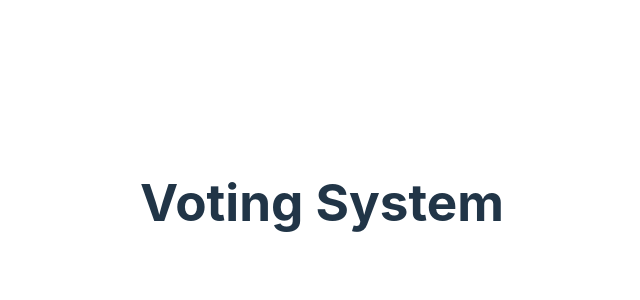
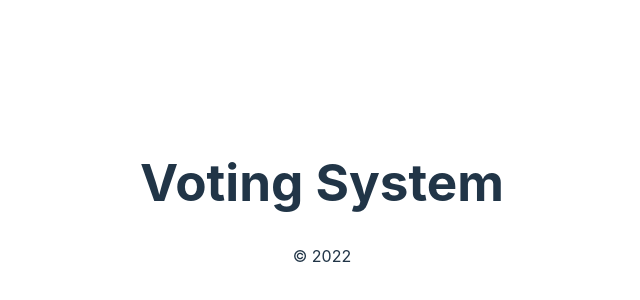
Before and after one commit to paramsiddharth/voting-system, a React (Vite) app in the folder frontend/: page / in a window 1280 px wide. Shown: the part 198-498 px from the top of the page, without its empty margins (318-958 px from the left). Built offline with nearby package versions, Linux system fonts and the light colour scheme.

Commit message:
Create components
Signed-off-by: Param Siddharth <contact@paramsid.com>

```diff
--- a/frontend/src/App.jsx
+++ b/frontend/src/App.jsx
@@ -1,12 +1,17 @@
-import { useState } from 'react';
+import Header from './components/header';
+
 import './App.css';
+import Footer from './components/footer';
+import Main from './components/main';
 
 function App() {
-    const [count, setCount] = useState(0);
-
     return (
         <div className="App">
-            <h1>Voting System</h1>
+            <Header />
+            <Main>
+
+            </Main>
+            <Footer />
         </div>
     );
 }
--- /dev/null
+++ b/frontend/src/components/footer.jsx
@@ -0,0 +1,9 @@
+function Footer() {
+	return <>
+		<p>
+			&copy; 2022
+		</p>
+	</>;
+}
+
+export default Footer
--- /dev/null
+++ b/frontend/src/components/header.jsx
@@ -0,0 +1,7 @@
+function Header() {
+	return <>
+		<h1>Voting System</h1>
+	</>;
+}
+
+export default Header
--- /dev/null
+++ b/frontend/src/components/main.jsx
@@ -0,0 +1,7 @@
+function Main({ children }) {
+	return <>
+		{ children }
+	</>
+}
+
+export default Main
```
